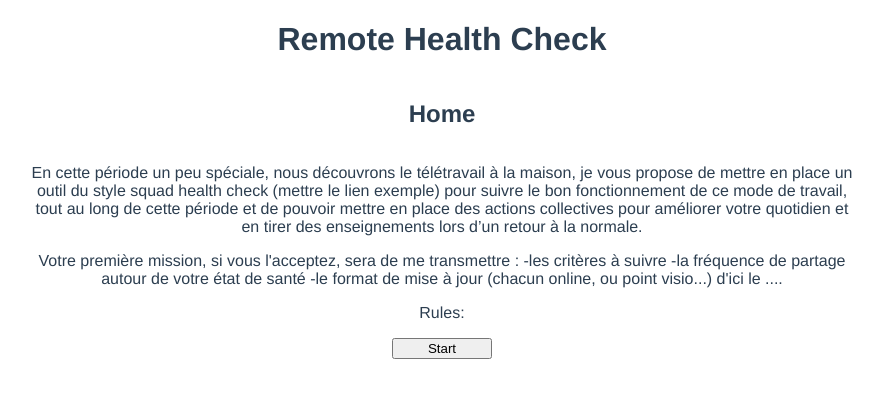
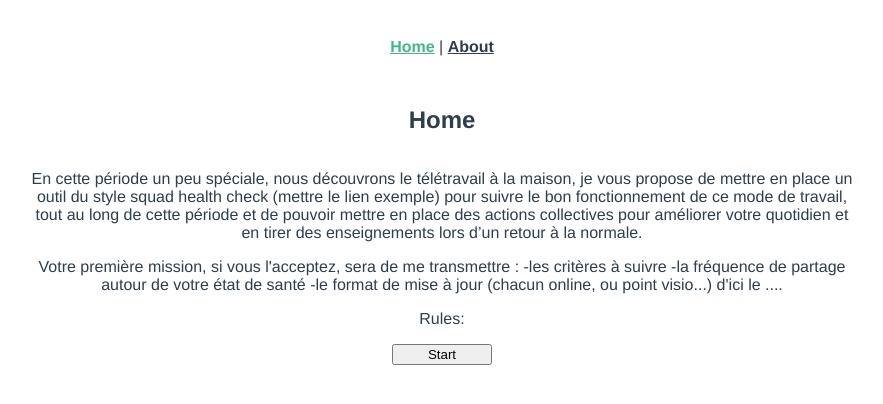
Before and after one commit to albrones/remote-health-check, a Vue app in the folder frontend/: page /#/ in a window 1280 px wide. Shown: the top 404 px of the page, without its empty margins (198-1081 px from the left). Built offline with nearby package versions, Linux system fonts and the light colour scheme.

Commit message:
Add VueRouter and VueX

```diff
--- a/frontend/package.json
+++ b/frontend/package.json
@@ -9,11 +9,15 @@
   },
   "dependencies": {
     "core-js": "^3.6.4",
-    "vue": "^2.6.11"
+    "vue": "^2.6.11",
+    "vue-router": "^3.1.5",
+    "vuex": "^3.1.2"
   },
   "devDependencies": {
     "@vue/cli-plugin-babel": "~4.2.0",
     "@vue/cli-plugin-eslint": "~4.2.0",
+    "@vue/cli-plugin-router": "~4.2.0",
+    "@vue/cli-plugin-vuex": "~4.2.0",
     "@vue/cli-service": "~4.2.0",
     "babel-eslint": "^10.0.3",
     "eslint": "^6.7.2",
--- a/frontend/src/App.vue
+++ b/frontend/src/App.vue
@@ -1,29 +1,32 @@
 <template>
   <div id="app">
-    <h1>Remote Health Check</h1>
-    <Home />
+    <div id="nav">
+      <router-link to="/">Home</router-link> |
+      <router-link to="/about">About</router-link>
+    </div>
+    <router-view/>
   </div>
 </template>
-
-<script>
-import Home from "./components/Home.vue";
-
-export default {
-  name: "App",
-  components: {
-    Home
-  }
-};
-</script>
 
 <style>
 #app {
   font-family: Avenir, Helvetica, Arial, sans-serif;
   -webkit-font-smoothing: antialiased;
   -moz-osx-font-smoothing: grayscale;
+  text-align: center;
   color: #2c3e50;
 }
-h1 {
-  text-align: center;
+
+#nav {
+  padding: 30px;
+}
+
+#nav a {
+  font-weight: bold;
+  color: #2c3e50;
+}
+
+#nav a.router-link-exact-active {
+  color: #42b983;
 }
 </style>
--- a/frontend/src/main.js
+++ b/frontend/src/main.js
@@ -1,8 +1,12 @@
 import Vue from 'vue'
 import App from './App.vue'
+import router from './router'
+import store from './store'
 
 Vue.config.productionTip = false
 
 new Vue({
-  render: h => h(App),
+  router,
+  store,
+  render: h => h(App)
 }).$mount('#app')
--- /dev/null
+++ b/frontend/src/router/index.js
@@ -0,0 +1,27 @@
+import Vue from 'vue'
+import VueRouter from 'vue-router'
+import Home from '../views/Home.vue'
+
+Vue.use(VueRouter)
+
+const routes = [
+  {
+    path: '/',
+    name: 'Home',
+    component: Home
+  },
+  {
+    path: '/about',
+    name: 'About',
+    // route level code-splitting
+    // this generates a separate chunk (about.[hash].js) for this route
+    // which is lazy-loaded when the route is visited.
+    component: () => import(/* webpackChunkName: "about" */ '../views/About.vue')
+  }
+]
+
+const router = new VueRouter({
+  routes
+})
+
+export default router
--- /dev/null
+++ b/frontend/src/store/index.js
@@ -0,0 +1,15 @@
+import Vue from 'vue'
+import Vuex from 'vuex'
+
+Vue.use(Vuex)
+
+export default new Vuex.Store({
+  state: {
+  },
+  mutations: {
+  },
+  actions: {
+  },
+  modules: {
+  }
+})
--- /dev/null
+++ b/frontend/src/views/About.vue
@@ -0,0 +1,5 @@
+<template>
+  <div class="about">
+    <h1>This is an about page</h1>
+  </div>
+</template>
```
Also changed, not shown: frontend/src/views/Home.vue (renamed from frontend/src/components/Home.vue), 2 other files (tests, documents, lock files or other folders).
